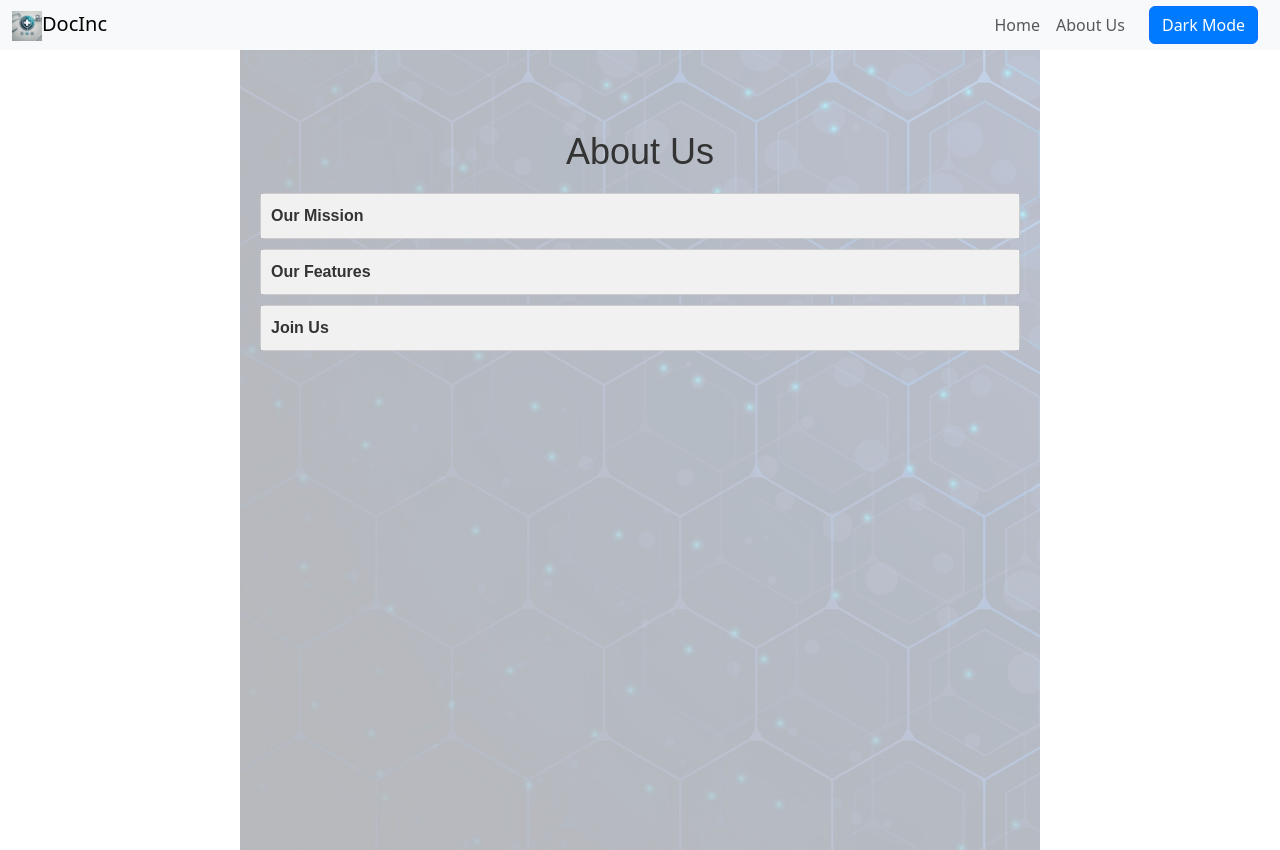
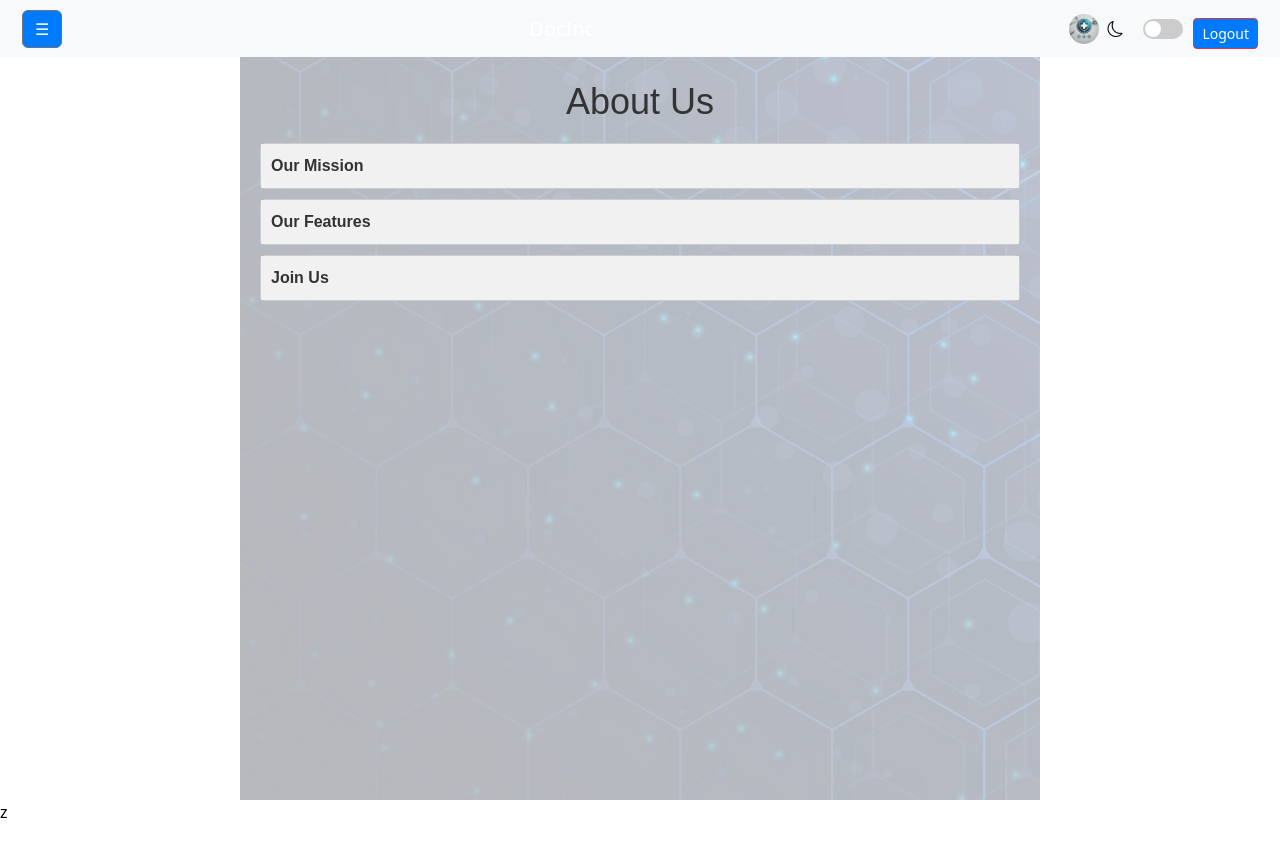
Before and after one commit to Chadi-F/Docking, a React (Create React App) app: page /about in a window 1280 px wide. After the commit the page ends 824 px from the top, so only its background shows below. Built offline with nearby package versions, Linux system fonts and the light colour scheme.

Commit message:
11/21/2024

```diff
--- a/public/index.html
+++ b/public/index.html
@@ -15,6 +15,8 @@
       user's mobile device or desktop. See https://developers.google.com/web/fundamentals/web-app-manifest/
     -->
     <link rel="manifest" href="%PUBLIC_URL%/manifest.json" />
+    <link href="https://cdn.jsdelivr.net/npm/bootstrap@5.3.3/dist/css/bootstrap.min.css" rel="stylesheet">
+
     <!--
       Notice the use of %PUBLIC_URL% in the tags above.
       It will be replaced with the URL of the `public` folder during the build.
@@ -40,4 +42,6 @@
       To create a production bundle, use `npm run build` or `yarn build`.
     -->
   </body>
+  <script src="https://cdn.jsdelivr.net/npm/bootstrap@5.3.3/dist/js/bootstrap.bundle.min.js"></script>
+
 </html>
--- a/src/App.js
+++ b/src/App.js
@@ -70,6 +70,8 @@ const App = () => {
           <Route path="/about" element={<AboutUs />} />
         </Routes>
       </Router>
+      <script src="https://cdn.jsdelivr.net/npm/bootstrap@5.3.3/dist/js/bootstrap.bundle.min.js"></script>
+z
     </div>
   );
 };
--- a/src/components/Navbar.css
+++ b/src/components/Navbar.css
@@ -1,3 +1,4 @@
+/* Small Navbar */
 .small-navbar {
   height: 50px; /* Adjust the height of the navbar */
 }
@@ -9,3 +10,101 @@
 .logo {
   height: 30px; /* Adjust the logo size */
 }
+
+/* Dark Mode Styles */
+body.dark-mode {
+  background-color: #181818; /* Dark background for the body */
+  color: #f1f1f1; /* Light text color */
+}
+
+body.dark-mode a {
+  color: #f1f1f1; /* Light color for links in dark mode */
+}
+
+body.dark-mode .btn-close {
+  filter: invert(1); /* Makes the close button visible in dark mode */
+}
+
+/* Navbar and Sidebar in Dark Mode */
+body.dark-mode .navbar {
+  background-color: #333; /* Dark navbar background */
+}
+
+body.dark-mode .offcanvas {
+  background-color: #333; /* Keep sidebar dark */
+}
+
+body.dark-mode .offcanvas .nav-link {
+  color: #fff; /* Light color for sidebar links */
+}
+
+body.dark-mode .main-content {
+  background-color: #181818; /* Dark background for the main content area */
+}
+
+/* Theme Toggle Slider */
+.theme-toggle-container {
+  position: absolute;
+  bottom: 20px;
+  width: 100%;
+  padding: 0 10px;
+}
+
+.theme-toggle {
+  display: flex;
+  align-items: center;
+  justify-content: center;
+}
+
+.slider {
+  width: 40px;
+  height: 20px;
+  appearance: none;
+  background-color: #ccc;
+  border-radius: 50px;
+  position: relative;
+  cursor: pointer;
+  margin-left: 10px;
+}
+
+.slider:checked {
+  background-color: #4caf50; /* Green when toggled */
+}
+
+.slider:checked::before {
+  transform: translateX(20px);
+}
+
+.slider::before {
+  content: '';
+  position: absolute;
+  top: 2px;
+  left: 2px;
+  width: 16px;
+  height: 16px;
+  background-color: white;
+  border-radius: 50%;
+  transition: 0.3s;
+}
+
+/* Light Mode (default) */
+body {
+  background-color: #fff; /* White background for the body */
+  color: #333; /* Dark text color */
+}
+
+body a {
+  color: #333; /* Default color for links */
+}
+
+body .navbar {
+  background-color: #f8f9fa; /* Light navbar background */
+}
+
+body .offcanvas {
+  background-color: #f8f9fa; /* Light sidebar */
+}
+
+body .offcanvas .nav-link {
+  color: #333; /* Dark text for sidebar links */
+}
--- a/src/components/Navbar.js
+++ b/src/components/Navbar.js
@@ -1,59 +1,114 @@
-import React, { useState } from 'react';
-import { Link } from 'react-router-dom';
-import {
-  Button,
-  Navbar as BootstrapNavbar,
-  Nav,
-  Container,
-  NavDropdown
-} from 'react-bootstrap';
+import React, { useState, useEffect } from 'react';
+import { Link, useNavigate } from 'react-router-dom';
 import logo from '../assets/logo.webp';
-import './Navbar.css'; // Ensure you import your CSS file for custom styles
+import 'bootstrap-icons/font/bootstrap-icons.css';
+import './Navbar.css';
 
-const Navbar = ({ toggleTheme, isDarkMode, isLoggedIn }) => {
-  const [expanded, setExpanded] = useState(false);
+const Navbar = ({ isLoggedIn }) => {
+  const [isDarkMode, setIsDarkMode] = useState(false);
+  const navigate = useNavigate();
+
+  const handleLogout = () => {
+    console.log('User logged out');
+    navigate('/login');
+  };
+
+  const toggleTheme = () => {
+    setIsDarkMode(!isDarkMode);
+  };
+
+  // Apply dark-mode to body on mount or theme change
+  useEffect(() => {
+    if (isDarkMode) {
+      document.body.classList.add('dark-mode');
+    } else {
+      document.body.classList.remove('dark-mode');
+    }
+  }, [isDarkMode]);
 
   return (
-    <BootstrapNavbar
-      expand="lg"
-      bg={isDarkMode ? 'dark' : 'light'}
-      variant={isDarkMode ? 'dark' : 'light'}
-      expanded={expanded}
-      onToggle={() => setExpanded(!expanded)}
-      className="py-1 small-navbar" // Custom class for reduced navbar height
-    >
-      <Container fluid>
-        {/* Navbar Brand (left-aligned logo) */}
-        <Link to="/" className="navbar-brand">
-          <img src={logo} alt="Logo" className="logo" />
-          DocInc
-        </Link>
+    <>
+      {/* Header */}
+      <nav className="navbar navbar-dark fixed-top">
+        <div className="container-fluid">
+          <button
+            className="btn btn-outline-secondary me-2"
+            data-bs-toggle="offcanvas"
+            data-bs-target="#sidebar"
+            aria-controls="sidebar"
+          >
+            ☰
+          </button>
+          <Link to="/" className="navbar-brand">
+            DocInc
+          </Link>
 
-        {/* Toggle Button for Mobile */}
-        <BootstrapNavbar.Toggle aria-controls="navbar-content" />
+          <div className="d-flex align-items-center">
+            <img
+              src={logo}
+              alt="Profile"
+              className="rounded-circle me-2"
+              style={{ width: '30px', height: '30px' }}
+            />
 
-        {/* Navbar Content */}
-        <BootstrapNavbar.Collapse id="navbar-content">
-          <Nav className="ms-auto align-items-center"> {/* Aligns items to the right */}
-            <Nav.Link as={Link} to="/">Home</Nav.Link>
-            <Nav.Link as={Link} to="/about">About Us</Nav.Link>
-            {isLoggedIn && (
-              <NavDropdown title="Dashboard" id="dashboard-dropdown">
-                <NavDropdown.Item as={Link} to="/add-patient">
-                  Add New Patient
-                </NavDropdown.Item>
-                <NavDropdown.Item as={Link} to="/billing-history">
-                  Billing History
-                </NavDropdown.Item>
-              </NavDropdown>
-            )}
-            <Button onClick={toggleTheme} className="ms-3" aria-label="Toggle dark/light mode">
-              {isDarkMode ? 'Light Mode' : 'Dark Mode'}
-            </Button>
-          </Nav>
-        </BootstrapNavbar.Collapse>
-      </Container>
-    </BootstrapNavbar>
+            {/* Sun/Moon Icon with a slider toggle for light/dark mode */}
+            <div className="theme-toggle">
+              <i
+                className={`bi ${isDarkMode ? 'bi-sun' : 'bi-moon'}`}
+                onClick={toggleTheme}
+                style={{ cursor: 'pointer', marginRight: '10px' }}
+              ></i>
+              <input
+                type="checkbox"
+                className="slider"
+                checked={isDarkMode}
+                onChange={toggleTheme}
+              />
+            </div>
+
+            <button className="btn btn-danger btn-sm" onClick={handleLogout}>
+              Logout
+            </button>
+          </div>
+        </div>
+      </nav>
+
+      {/* Sidebar */}
+      <div
+        className={`offcanvas offcanvas-start ${isDarkMode ? 'bg-dark text-white' : 'bg-light text-dark'}`}
+        tabIndex="-1"
+        id="sidebar"
+      >
+        <div className="offcanvas-header">
+          <h5 className="offcanvas-title">Menu</h5>
+          <button
+            type="button"
+            className="btn-close"
+            data-bs-dismiss="offcanvas"
+            aria-label="Close"
+          ></button>
+        </div>
+        <div className="offcanvas-body">
+          <ul className="nav flex-column">
+            <li className="nav-item">
+              <Link to="/billing" className="nav-link">
+                Start Billing
+              </Link>
+            </li>
+            <li className="nav-item">
+              <Link to="/billing-history" className="nav-link">
+                Billing History
+              </Link>
+            </li>
+            <li className="nav-item">
+              <Link to="#" className="nav-link">
+                Help
+              </Link>
+            </li>
+          </ul>
+        </div>
+      </div>
+    </>
   );
 };
 
```
Lines whose indentation alone changed are shown as unchanged.
